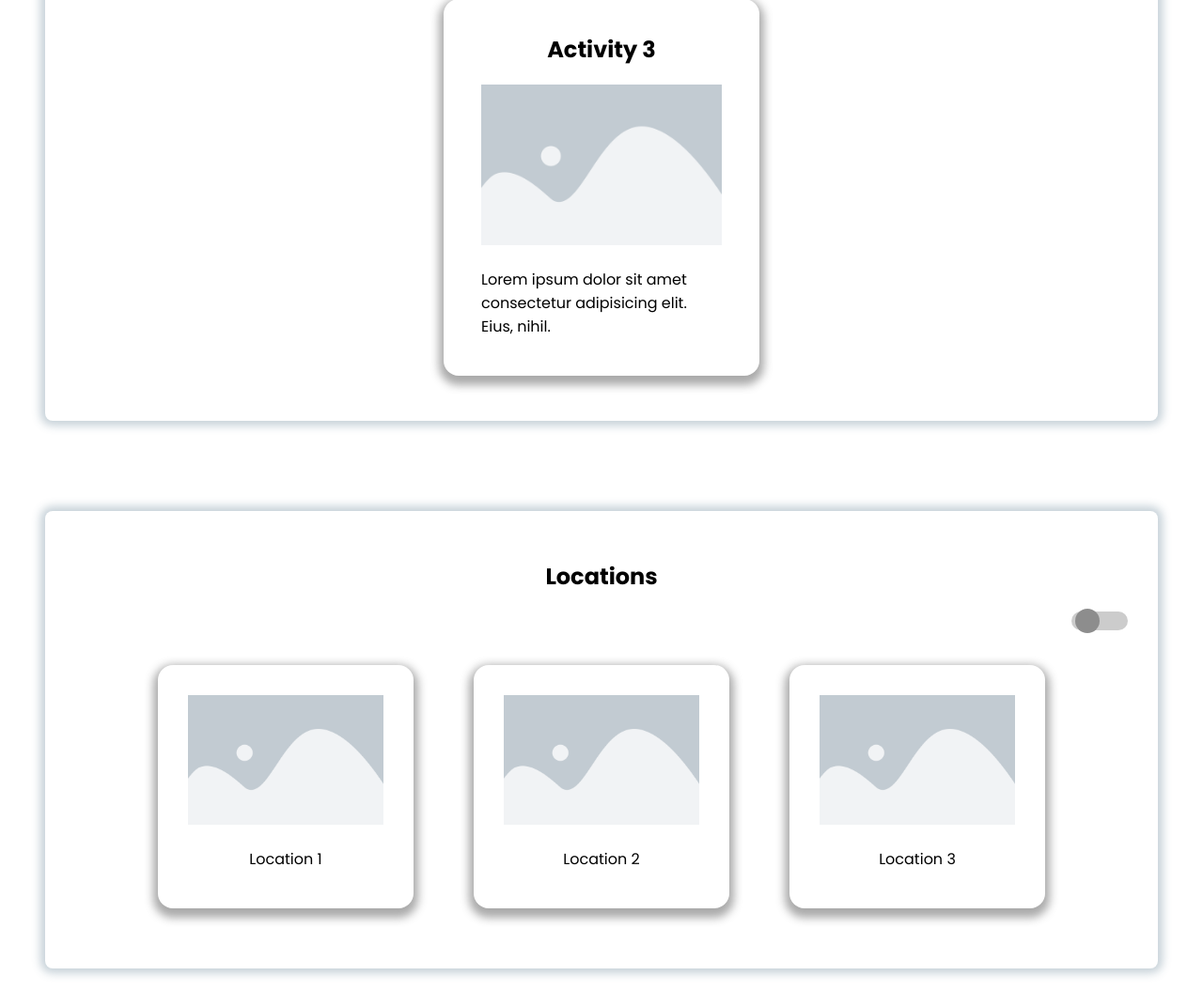
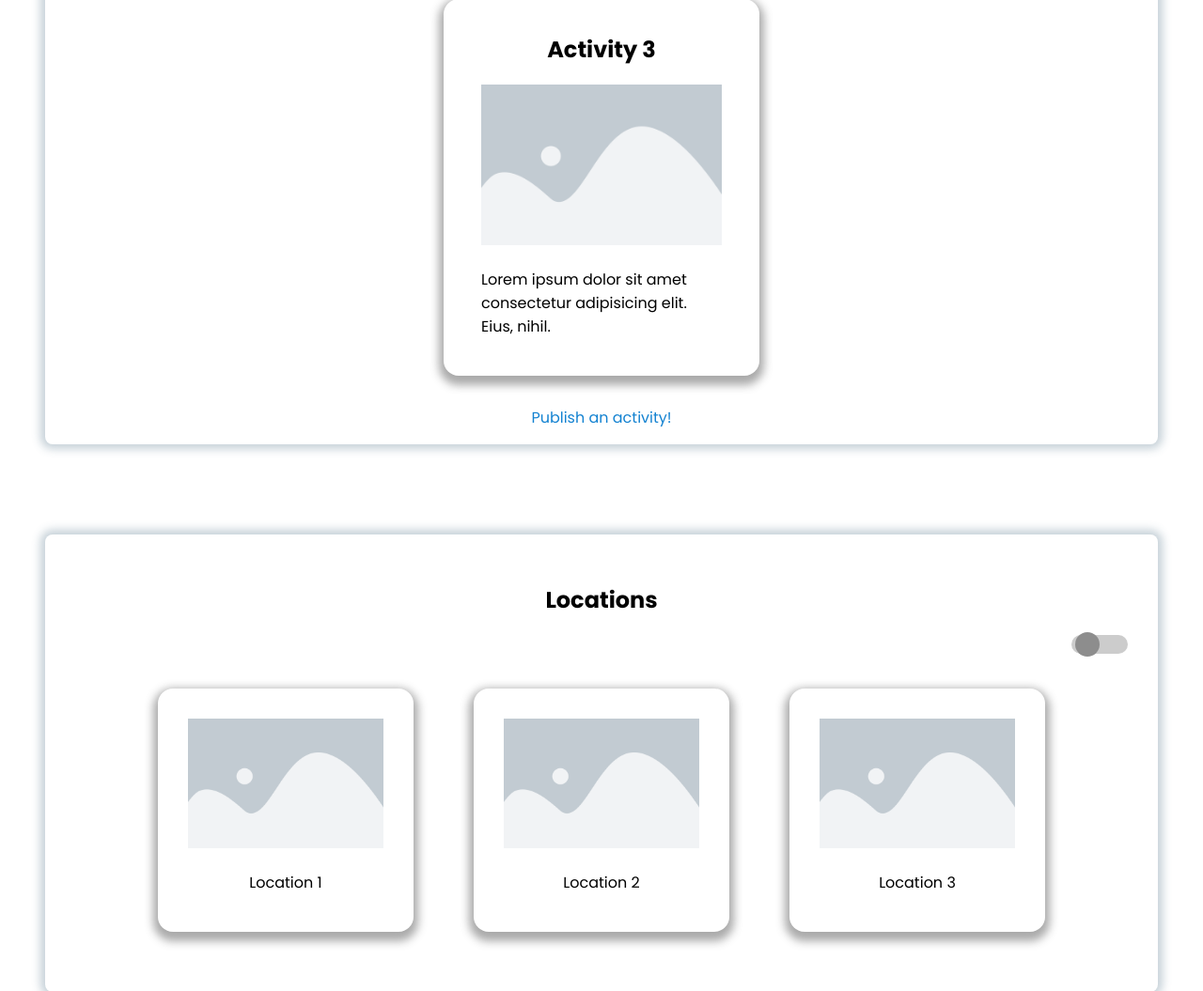
Before and after one commit to Alexisjr2001/Greenhand, a PHP site: page / in a window 1280 px wide. Shown: the part 1141-2196 px from the top of the page at 94% size. Run offline with PHP 8.4, Linux system fonts and the light colour scheme.

Commit message:
Add publish activity link

```diff
--- a/index.css
+++ b/index.css
@@ -269,6 +269,20 @@ body {
     transform: translateY(-10px) translateX(5px);
 }
 
+#publish-activity {
+    text-align: center;
+    text-decoration: none;
+    color: rgb(19, 130, 209);
+
+    /* max-width: 10em; */
+    align-self: center;
+}
+
+#publish-activity:hover{
+    text-decoration:underline;
+    transition: all 0.5s;
+}
+
 /*------------------------------------Our Activities Detailed CSS--------------------------------------*/
 
 #our-activities-detailed {
--- a/index.html
+++ b/index.html
@@ -66,6 +66,7 @@
                     <p>Lorem ipsum dolor sit amet consectetur adipisicing elit. Eius, nihil.</p>
                 </a>
             </div>
+            <a href="Activity/publish_activity.html" id="publish-activity">Publish an activity!</a>
         </section>
         <section class="section-card" id="our-activities-detailed">
             <div id="detailed-activities-title-container">
```
